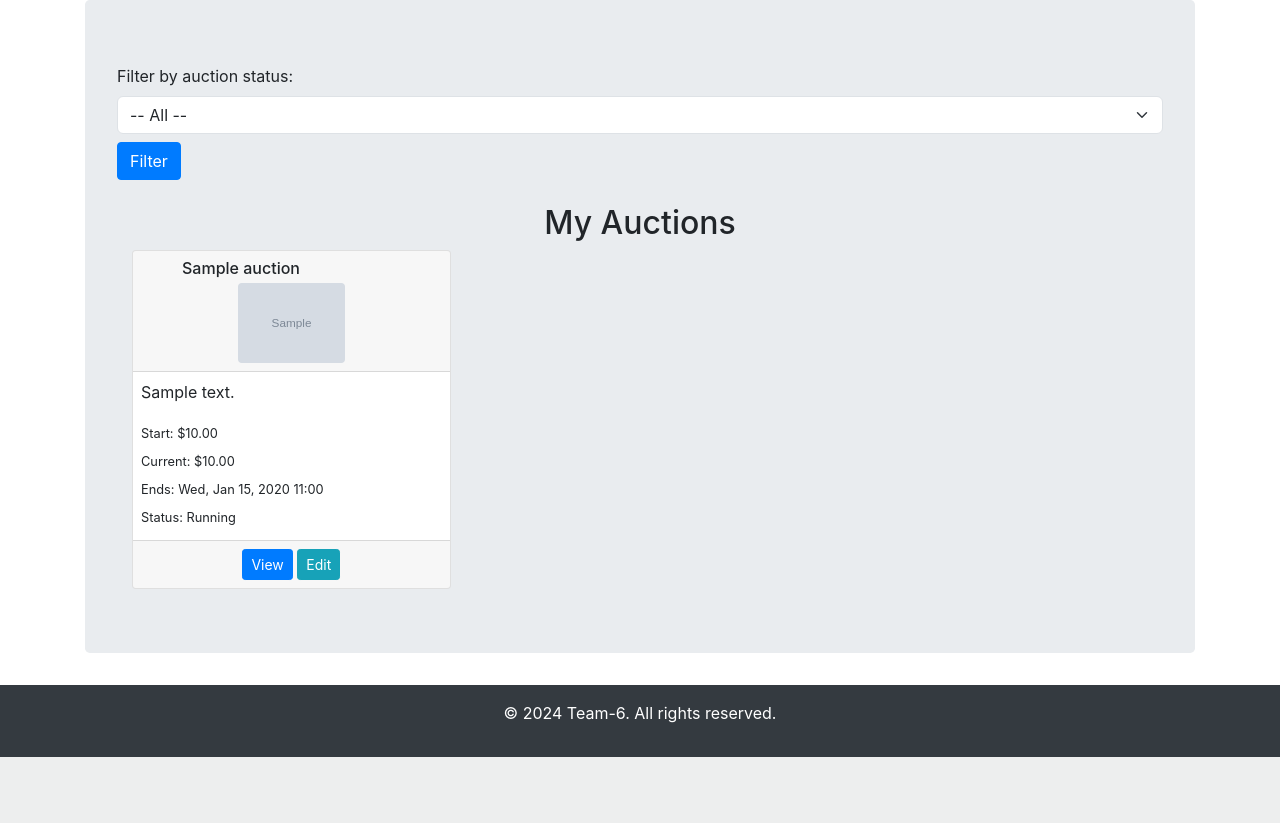
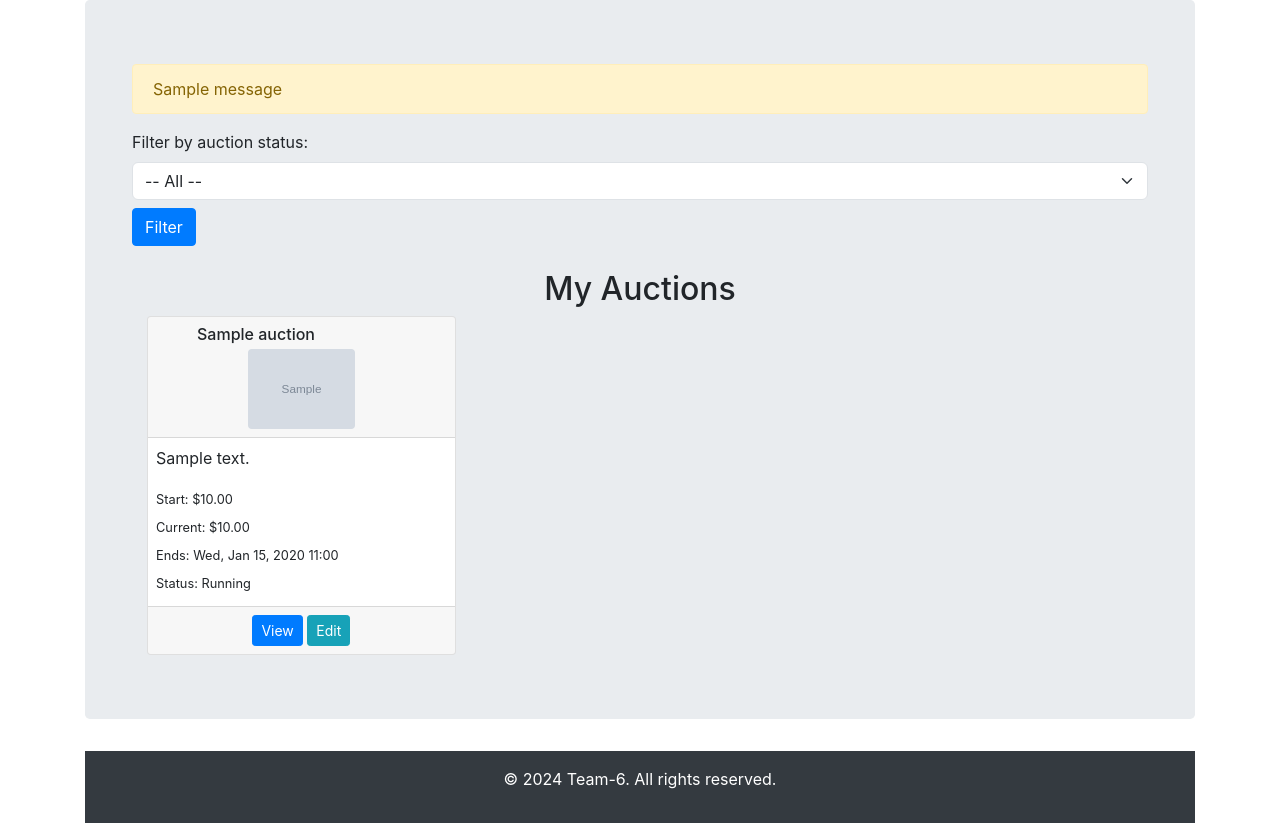
Before and after one commit to nightecz/auction_portal_final_project, a Django app: page /auctions/my_auctions/ in a window 1280 px wide. Shown: the part 56-879 px from the top of the page. Before the commit the page ends 813 px from the top, so only its background shows below. Run offline with Django 5.2, Linux system fonts and the light colour scheme; a user stored in the database is signed in; tables that the repository leaves empty hold one stand-in row (values such as "Sample post"); grey boxes marked "Sample" are stand-in pictures; one stand-in notice (Sample message) is shown; some libraries are stand-ins or nearby versions.

Commit message:
-Allert message to my_auctions.html

```diff
--- a/viewer/templates/my_auctions.html
+++ b/viewer/templates/my_auctions.html
@@ -3,6 +3,15 @@
 {% block nadpis %}- My Sellings{% endblock %}
 
 {% block content %}
+
+<div class="container">
+    {% if messages %}
+        <div class="alert alert-warning" role="alert">
+            {% for message in messages %}
+                {{ message }}
+            {% endfor %}
+        </div>
+    {% endif %}
 
 <form method="get" class="mb-4">
     <label for="status">Filter by auction status:</label>
```
